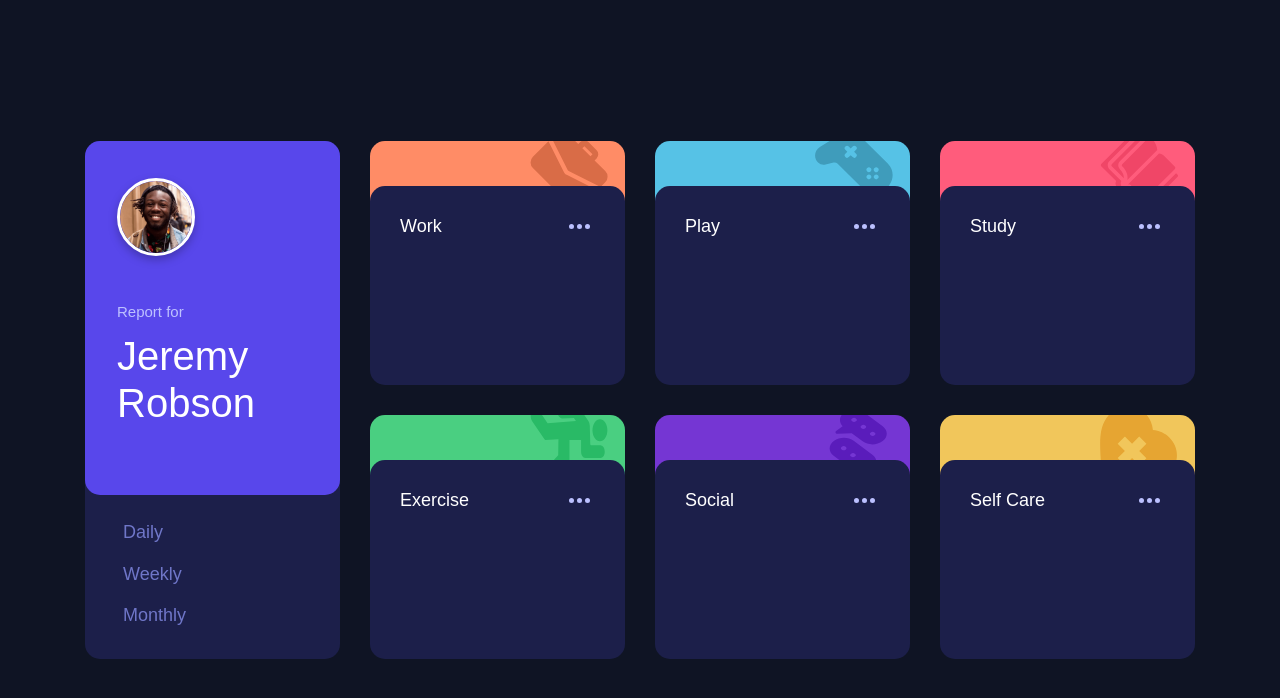
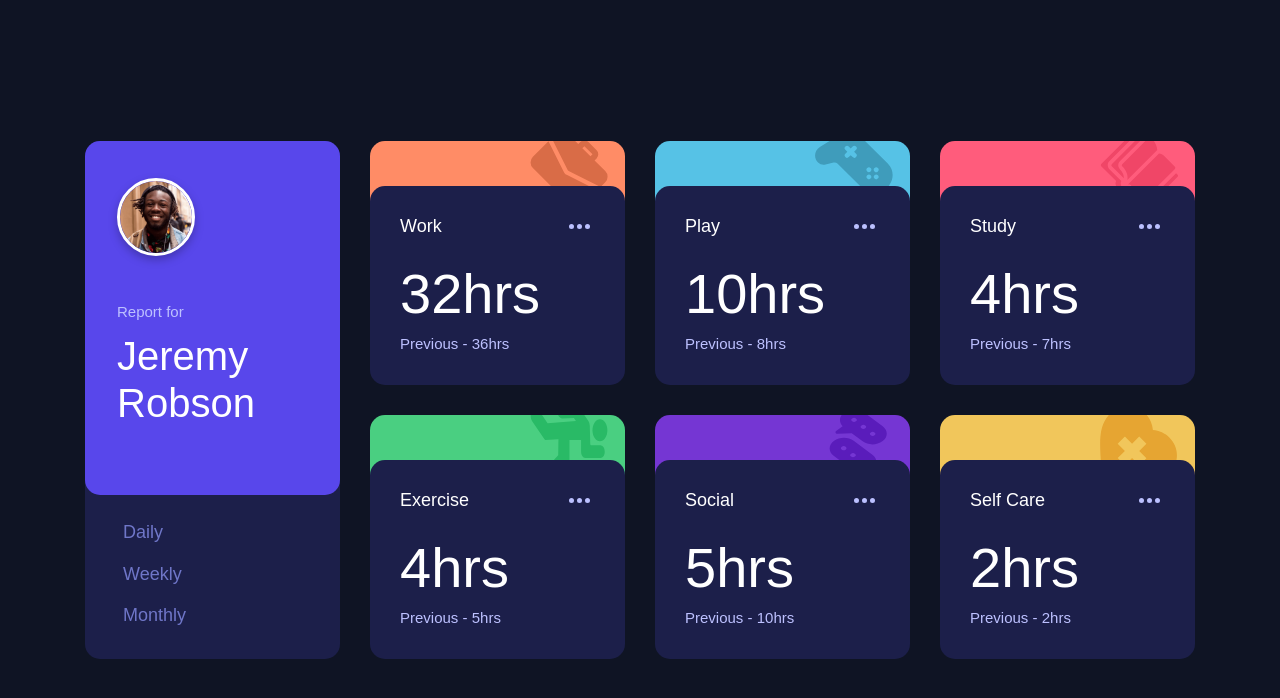
Before and after one commit to prpcodes/time-tracking-dashboard, a React (Create React App) app: page / in a window 1280 px wide. Shown: the top 698 px of the page. Built offline with nearby package versions, Linux system fonts and the light colour scheme.

Commit message:
🎨 added default state

```diff
--- a/src/App.jsx
+++ b/src/App.jsx
@@ -9,7 +9,7 @@ import data from "./data.json";
 
 function App() {
   // set the desired timeframe and send it to the card component
-  const [timeframe, setTimeframe] = useState();
+  const [timeframe, setTimeframe] = useState("Weekly");
 
   return (
     <div className="App">
```
